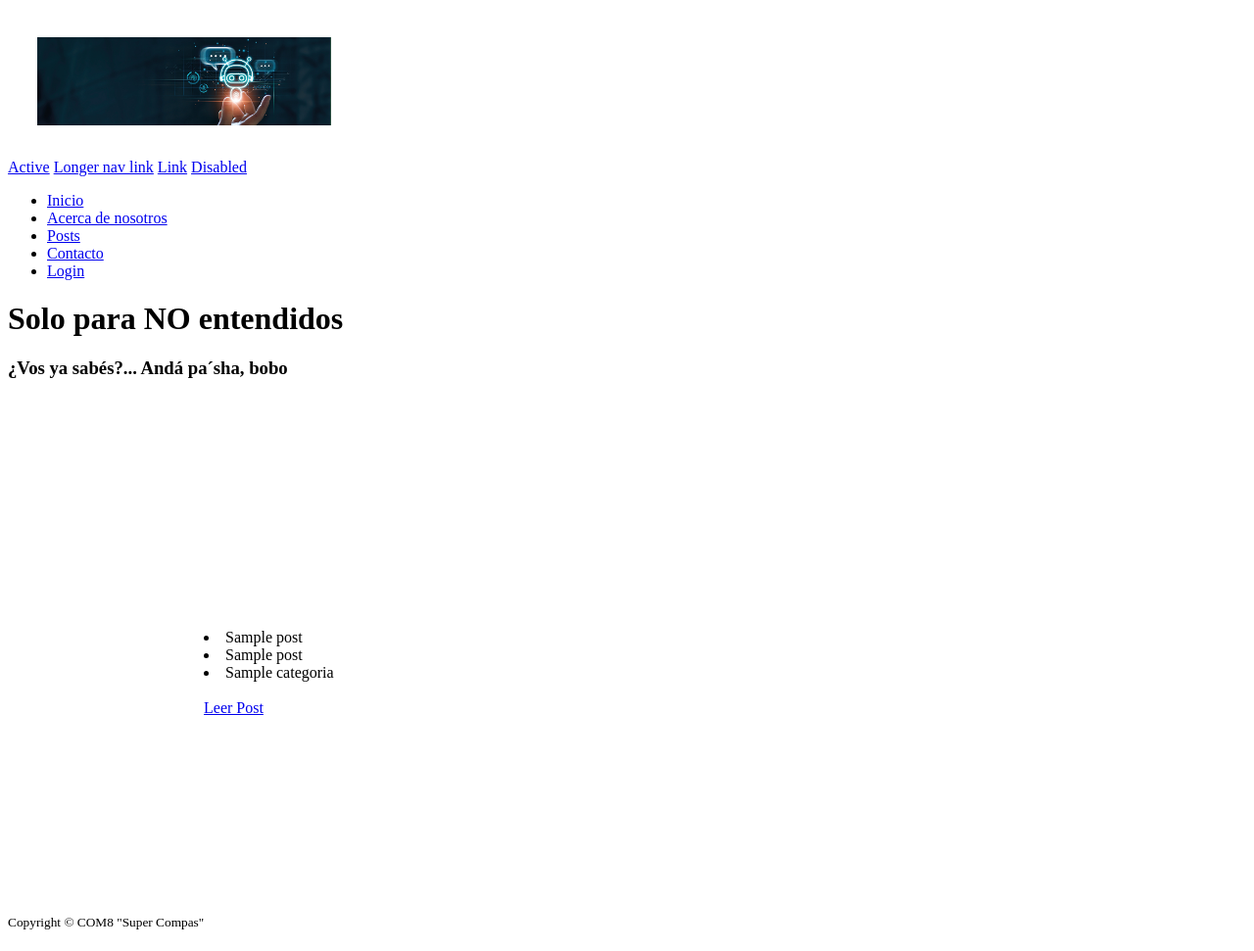
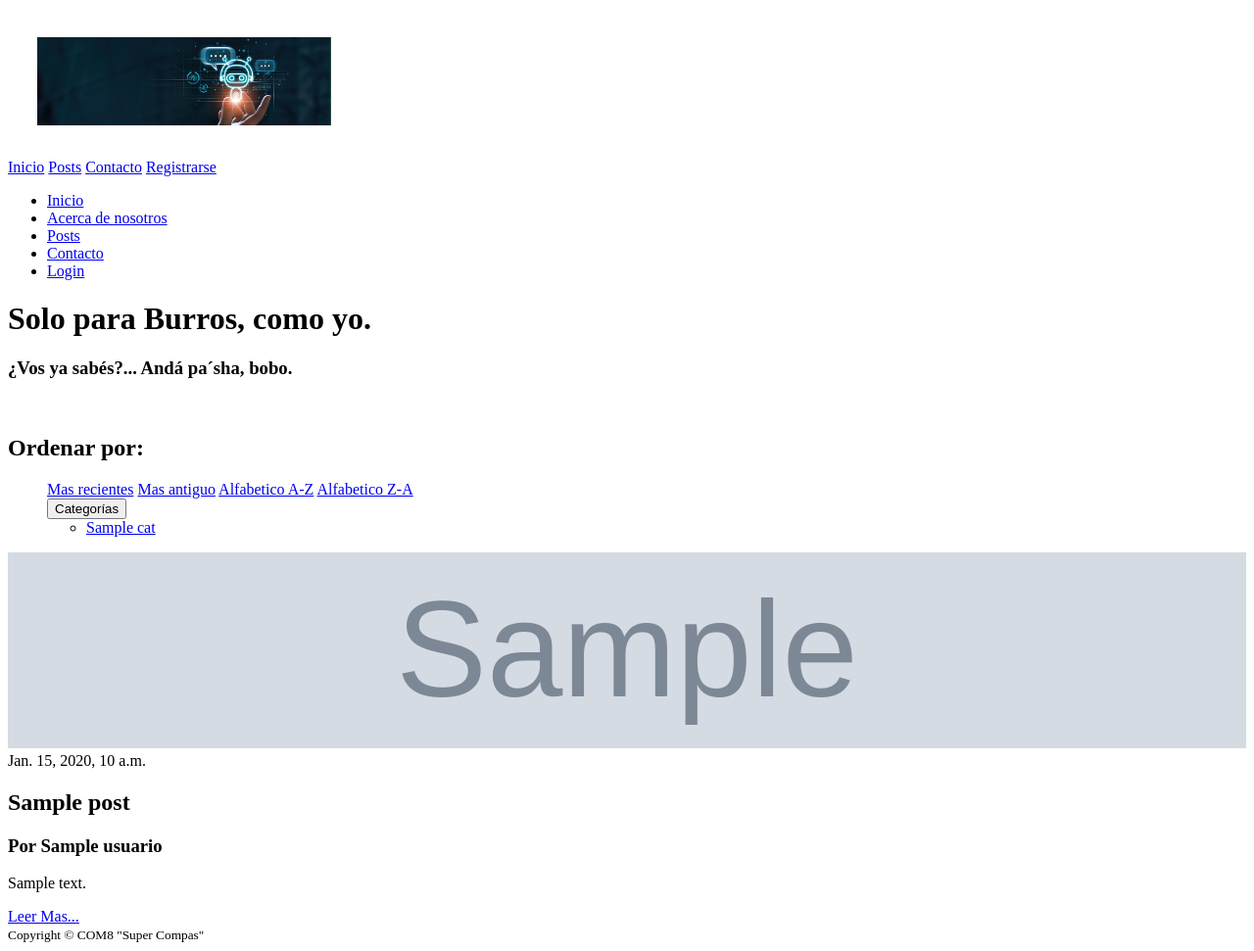
Before and after one commit to PatriNet77/2023-info-com-8, a Django app: template Semana13/blog/templates/posts/posts.html in a window 1280 px wide. Shown: the whole page at 98% size. Before the commit the page ends 949 px from the top, so only its background shows below. Run offline with Django 4.2, Linux system fonts and the light colour scheme; the template is opened without the code that fills it: most values are stand-ins (such as "Sample title", 1, 10 or a date in 2020); grey boxes marked "Sample" are stand-in pictures.

Commit message:
Actualización y avance

```diff
--- a/Semana13/blog/templates/base.html
+++ b/Semana13/blog/templates/base.html
@@ -4,20 +4,20 @@
 <html lang="es-ar">
 
 <head>
-  <title>{% block title %} Inicio de tu desburración {% endblock title %}</title>
+    <meta charset="utf-8"/>
+    <title>{% block title %} Soy Burro {% endblock title %}</title>
 </head>
-
+<body>
     <header>
-    <!-- place navbar here -->
         <a class="flex-sm-fill text-sm-center nav-link active" href="#">
         <img src="{% static 'img/ia_top.jpg' %}" style="max-width: 300px; margin: 30px;">
     </a>
-
+    </header>
     <nav class="nav nav-pills flex-column flex-sm-row">
-        <a class="flex-sm-fill text-sm-center nav-link active" href="#">Active</a>
-        <a class="flex-sm-fill text-sm-center nav-link" href="#">Longer nav link</a>
-        <a class="flex-sm-fill text-sm-center nav-link" href="#">Link</a>
-        <a class="flex-sm-fill text-sm-center nav-link disabled" href="#" tabindex="-1" aria-disabled="true">Disabled</a>
+        <a class="flex-sm-fill text-sm-center nav-link active" href="{% url 'index' %}">Inicio</a>
+        <a class="flex-sm-fill text-sm-center nav-link" href="{% url 'apps.posts:posts' %}">Posts</a>
+        <a class="flex-sm-fill text-sm-center nav-link" href="{% url 'apps.contacto:contacto' %}">Contacto</a>
+        <a class="flex-sm-fill text-sm-center nav-link disabled" href="{% url 'apps.usuario:registrar' %}" tabindex="-1" aria-disabled="true">Registrarse</a>
 
         <div>
             <ul class="nav-links">
@@ -33,16 +33,15 @@
             </ul>
         </div>
     </nav>
-
+</body>
 {% block contenido %}
 
 {% endblock %}
 
-    </header>
-
 <footer id="sticky-footer" class="flex-shrink-0 py-4 bg-dark text-white-50">
-    <!-- place footer here -->
     <div class="container text-center">
         <small>Copyright &copy; COM8 "Super Compas"</small>
     </div>
 </footer>
+
+</html>
--- a/Semana13/blog/templates/posts/posts.html
+++ b/Semana13/blog/templates/posts/posts.html
@@ -1,26 +1,58 @@
 {% extends 'base.html' %}
-{% load static %}
+{% load  static %}
+
+{% block title %} Todos los post {% endblock title %}
 
 {% block contenido %}
-  <h1>Solo para NO entendidos</h1>
-  <h3>¿Vos ya sabés?... Andá pa´sha, bobo</h3>
-  <br>
 
-<div class="container-fluid" style="margin: 200px;">
+<h1>Solo para Burros, como yo.</h1>
+<h3>¿Vos ya sabés?... Andá pa´sha, bobo.</h3>
+<br>
 
-    {% for i in posts %}
+<h2>Ordenar por:</h2>
+<ul>
+  <a id= "boton_post" href="{% url 'apps.posts:posts' %}?orden=reciente">Mas recientes</a>
+  <a id= "boton_post" href="{% url 'apps.posts:posts' %}?orden=antiguo">Mas antiguo</a>
+  <a id= "boton_post" href="{% url 'apps.posts:posts' %}?orden=alfabeticoA-Z">Alfabetico A-Z</a>
+  <a id= "boton_post" href="{% url 'apps.posts:posts' %}?orden=alfabeticoZ-A">Alfabetico Z-A</a>
+  <div class="dropdown">
+    <button class="btn btn-secondary dropdown-toggle" type="button" data-bs-toggle="dropdown" aria-expanded="false">
+      Categorías
+    </button>
+    <ul class="dropdown-menu">
 
-      <br>
-      <li>{{ i.titulo}}</li>
-      <li>{{ i.subtitulo}}</li>
-      <li>{{ i.categoria}}</li>
-      <br>
-      <a id="botom_post" href="{% url 'apps.posts:post_individual' i.id %}">
-        Leer Post
-      </a>
-      {% empty %}
-      <h1>No hay registros. I´m sorry</h1>
+      {% for cat in categoria %}
+        <li><a class="dropdown-item" href="?id={{ cat.pk }}"> {{cat.nombre}} </a></li>
+      {% endfor %}
 
-    {% endfor %}
+    </ul>
+  </div>
+</ul>
+
+  <section class="post-list">
+    <div class="content">
+
+      {% for i in posts %}
+      <article class="post">
+
+        <div class="post-header">
+          <div class="post-img">
+            <img width="100%" height="200px" style="object-fit: cover" src="{{ i.imagen.url }}" alt=""/>
+          </div>
+        </div>
+
+        <div class="post-body">
+
+          <span>{{ i.fecha }}</span>
+          <h2>{{ i.titulo }}</h2>
+          <h3>Por {{i.usuario}}</h3>
+          <p>{{ i.texto|truncatewords:30 }}</p>
+          <a href="{% url 'apps.posts:post_individual' i.id %}" class="post-link">Leer Mas...</a>
+        </div>
+
+      </article>
+      {% endfor %}
+    </div>
+  </section>
 
 {% endblock %}
--- a/Semana13/blog/templates/registration/login.html
+++ b/Semana13/blog/templates/registration/login.html
@@ -1,12 +1,10 @@
 {% extends 'base.html' %}
 {% load static %}
-
-<title>{% block title %} Registro de Usuario {% endblock title %}
 
 {% block contenido %}
 <center>
 
-    <form method='POST' style='margin-top: 300px;'>
+    <form method='POST' style='margin-top: 100px;'>
         <h1 class='h1'>Iniciar sesión</h1>
         <br>
         <div class='messages'>
--- a/Semana13/blog/templates/registration/registrar.html
+++ b/Semana13/blog/templates/registration/registrar.html
@@ -6,12 +6,12 @@
 {% block contenido %}
 <center>
 
-    <form method='POST' enctype='multipart/form-data' style='margin-top: 300px; margin-bottom: 100px;'>
+    <form method='POST' enctype='multipart/form-data' style='margin-top: 150px; margin-bottom: 100px;'>
         <h1 class='h1'>Registro de usuarios</h1>
         <br>
         <div class='messages'>
             {% for message in messages %}
-                <table{% if message.tags %} class='{{message.tags}}'{% endif %}>{{ message }}</table>
+                <table {% if message.tags %} class='{{message.tags}}'{% endif %}>{{ message }}</table>
             {% endfor %}
         </div>
         <br>
```
Also changed, not shown: Semana13/blog/templates/contacto/contacto.html (+7 -5 lines), Semana13/blog/templates/index.html (+8 -2 lines), Semana13/blog/templates/posts/post_crear.html (added, +20 -0 lines), Semana13/blog/templates/posts/post_eliminar.html (added, +18 -0 lines), Semana13/blog/templates/posts/post_modificar.html (added, +18 -0 lines), Semana13/blog/templates/404.html (added), Semana13/blog/templates/comentario/comentario_agregar.html (added), Semana13/blog/templates/comentario/comentario_eliminar.html (added), Semana13/blog/templates/comentario/comentario_modificar.html (added), Semana13/blog/templates/posts/categoria_crear.html (added), Semana13/blog/templates/posts/categoria_eliminar.html (added), Semana13/blog/templates/posts/categoria_lista.html (added), Semana13/blog/templates/usuario/profile.html (added). Lines whose indentation alone changed are shown as unchanged.
